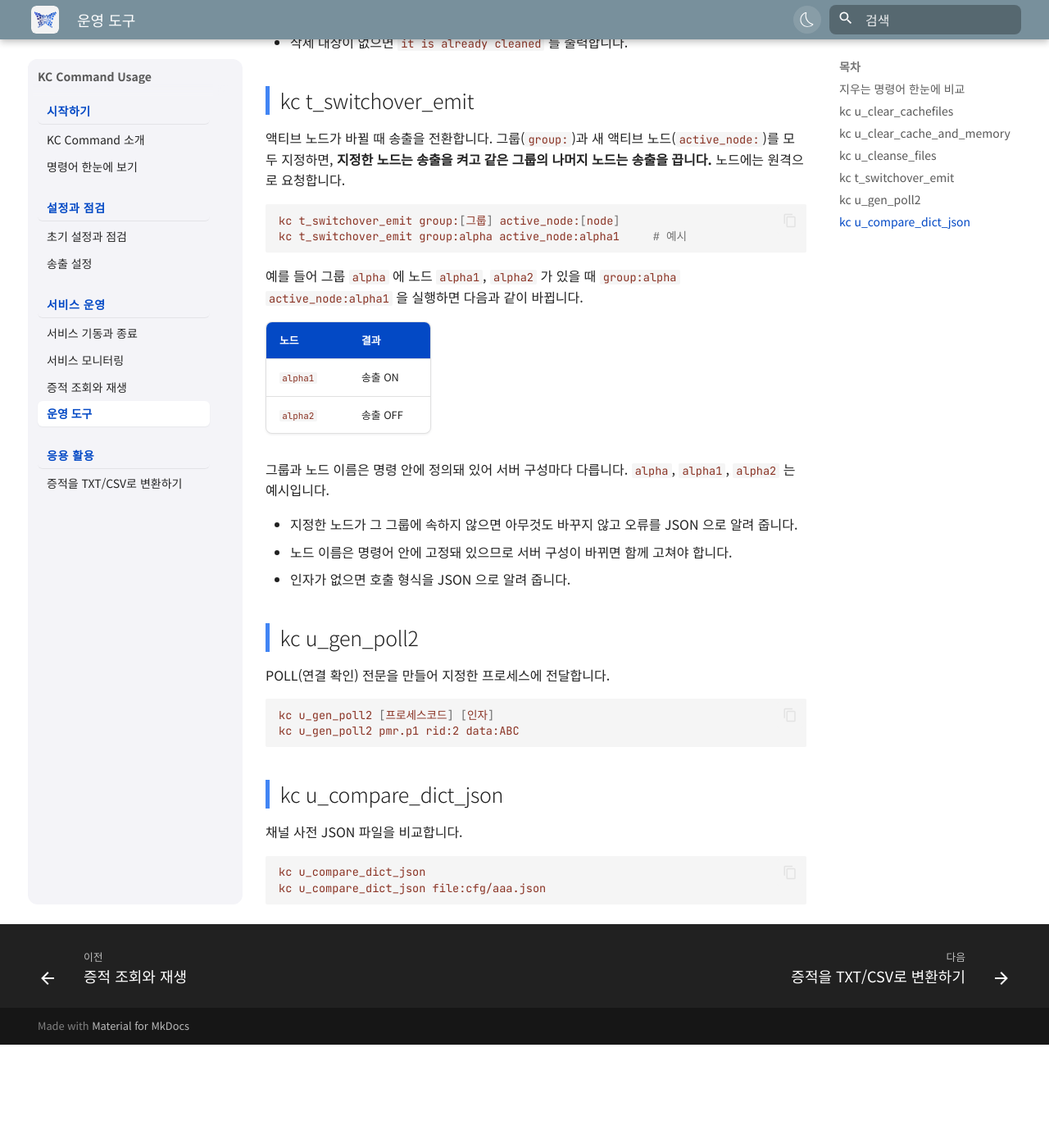
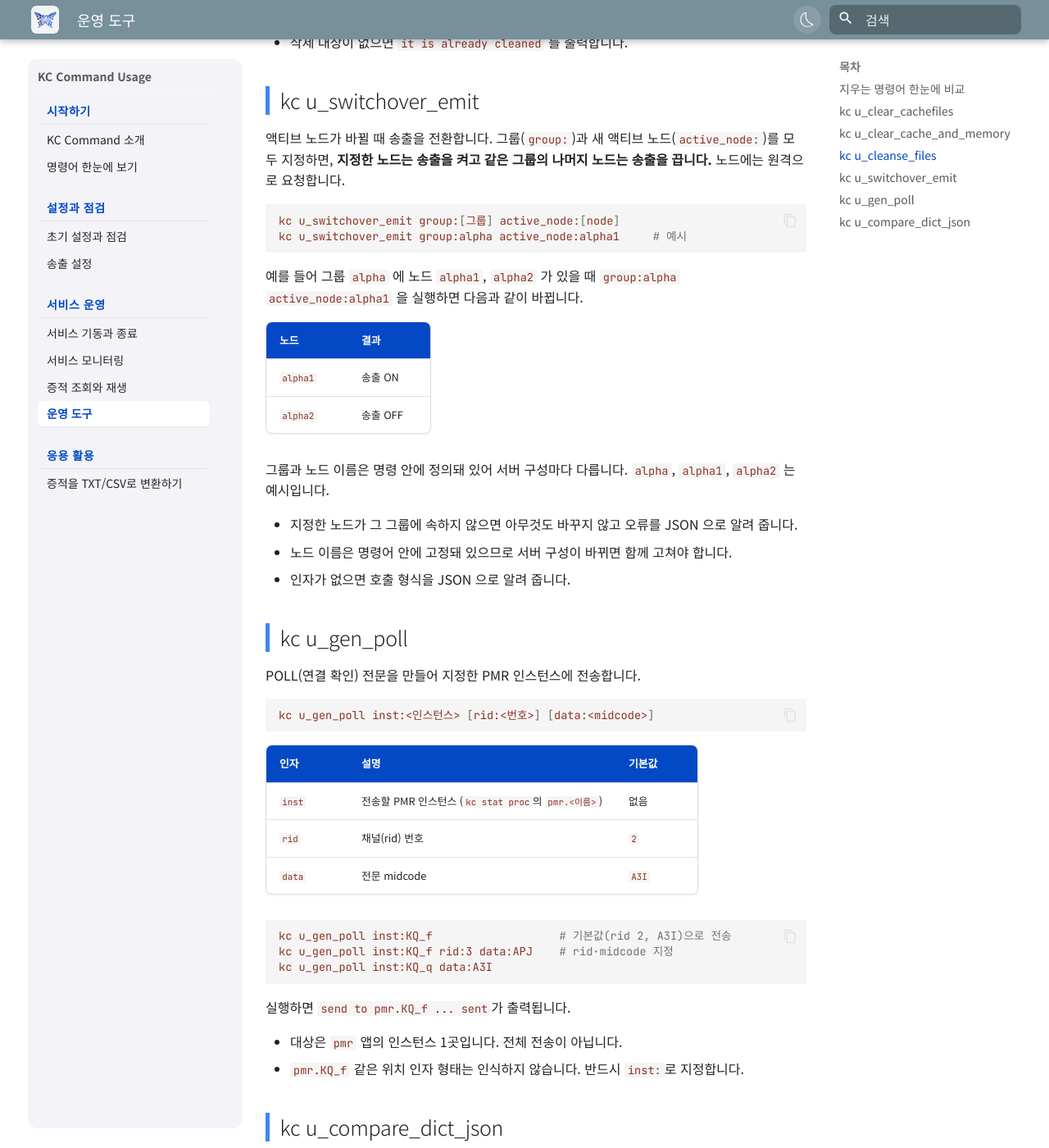
Before and after one commit to Billy-Crew/kc-cmd, an MkDocs documentation site: the page built from docs/08_운영-도구.md, in a window 1280 px wide and 1400 px high, scrolled down 2163 px. Shown: the whole window at 82% size. Built offline with MkDocs 1.6.1 and Material for MkDocs 9.7.7, drawn with Linux system fonts in a browser that asks for light colours; some web fonts are replaced; before the commit the page ends 3437 px from its top, so only the background shows below that; some of the changed text lies outside the part shown.

Commit message:
docs: 필요한 부분들 제거 및 수정

````diff
--- a/docs/08_운영-도구.md
+++ b/docs/08_운영-도구.md
@@ -4,11 +4,11 @@
 
 | 명령어 | 설명 |
 |---|---|
-| `kc t_switchover_emit` | 같은 그룹에서 지정한 노드만 송출 ON, 나머지 노드는 송출 OFF 로 원격 전환 |
+| `kc u_switchover_emit` | 같은 그룹에서 지정한 노드만 송출 ON, 나머지 노드는 송출 OFF 로 원격 전환 |
 | `kc u_clear_cache_and_memory` | 캐시 파일(`_SAV_*.json`)을 지우고, KQP 캐시와 공유메모리 종목 정보를 초기화 |
 | `kc u_clear_cachefiles` | 캐시 파일 `data/fdata/_SAV_*.json` 만 삭제 |
 | `kc u_cleanse_files` | 같은 이름의 `.moon` 이 있는 `.lua` 파일 삭제 |
-| `kc u_gen_poll2` | POLL 전문 생성 후 프로세스에 전달 |
+| `kc u_gen_poll` | POLL 전문 생성 후 프로세스에 전달 |
 | `kc u_compare_dict_json` | 채널 사전 JSON 비교 |
 
 ## 지우는 명령어 한눈에 비교
@@ -60,13 +60,13 @@ kc u_cleanse_files purge force    # 확인 없이 삭제
 - `purge` 없이 실행하면 **아무것도 지우지 않습니다.** 삭제 대상도 보여 주지 않고 `it is already cleaned` 만 출력합니다.
 - 삭제 대상이 없으면 `it is already cleaned` 를 출력합니다.
 
-## kc t_switchover_emit
+## kc u_switchover_emit
 
 액티브 노드가 바뀔 때 송출을 전환합니다. 그룹(`group:`)과 새 액티브 노드(`active_node:`)를 모두 지정하면, **지정한 노드는 송출을 켜고 같은 그룹의 나머지 노드는 송출을 끕니다.** 노드에는 원격으로 요청합니다.
 
 ```bash
-kc t_switchover_emit group:[그룹] active_node:[node]
-kc t_switchover_emit group:alpha active_node:alpha1     # 예시
+kc u_switchover_emit group:[그룹] active_node:[node]
+kc u_switchover_emit group:alpha active_node:alpha1     # 예시
 ```
 
 예를 들어 그룹 `alpha` 에 노드 `alpha1`, `alpha2` 가 있을 때 `group:alpha active_node:alpha1` 을 실행하면 다음과 같이 바뀝니다.
@@ -82,14 +82,30 @@ kc t_switchover_emit group:alpha active_node:alpha1     # 예시
 - 노드 이름은 명령어 안에 고정돼 있으므로 서버 구성이 바뀌면 함께 고쳐야 합니다.
 - 인자가 없으면 호출 형식을 JSON 으로 알려 줍니다.
 
-## kc u_gen_poll2
+## kc u_gen_poll
 
-POLL(연결 확인) 전문을 만들어 지정한 프로세스에 전달합니다.
+POLL(연결 확인) 전문을 만들어 지정한 PMR 인스턴스에 전송합니다.
+```bash
+kc u_gen_poll inst:<인스턴스> [rid:<번호>] [data:<midcode>]
+```
+
+| 인자 | 설명 | 기본값 |
+|------|------|--------|
+| `inst` | 전송할 PMR 인스턴스 (`kc stat proc`의 `pmr.<이름>`) | 없음 |
+| `rid` | 채널(rid) 번호 | `2` |
+| `data` | 전문 midcode | `A3I` |
 
 ```bash
-kc u_gen_poll2 [프로세스코드] [인자]
-kc u_gen_poll2 pmr.p1 rid:2 data:ABC
+kc u_gen_poll inst:KQ_f                   # 기본값(rid 2, A3I)으로 전송
+kc u_gen_poll inst:KQ_f rid:3 data:APJ    # rid·midcode 지정
+kc u_gen_poll inst:KQ_q data:A3I
 ```
+
+실행하면 `send to pmr.KQ_f ... sent`가 출력됩니다.
+
+- 대상은 `pmr` 앱의 인스턴스 1곳입니다. 전체 전송이 아닙니다.
+- `pmr.KQ_f` 같은 위치 인자 형태는 인식하지 않습니다. 반드시 `inst:`로 지정합니다.
+
 
 ## kc u_compare_dict_json
 
````
Also changed, not shown: docs/02_명령어-한눈에-보기.md (+3 -6 lines), docs/03_초기-설정과-점검.md (+1 -15 lines), docs/04_송출-설정.md (+0 -18 lines), docs/06_서비스-모니터링.md (+2 -2 lines), docs/index.md (+1 -8 lines).
